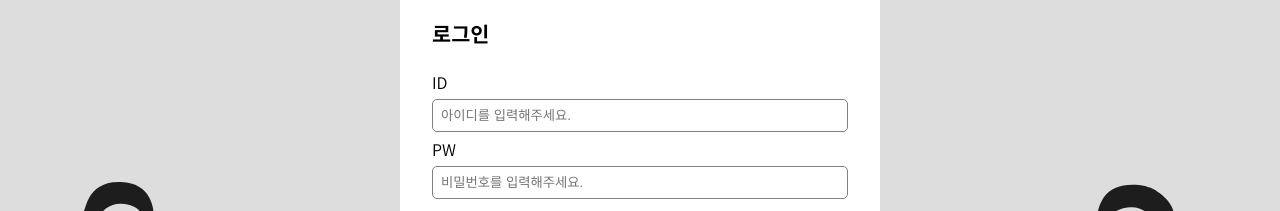
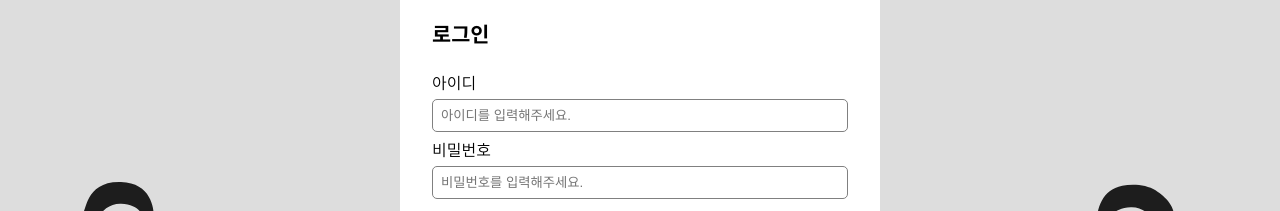
Before and after one commit to jjmin321/RandomChatting_Web, a Vue app: page / in a window 1280 px wide. Both pictures are taken after a click on the button "로그인". Shown: the part 275-486 px from the top of the page. Built offline with nearby package versions, Linux system fonts and the light colour scheme.

Commit message:
[IMPROVE] Modal Box

```diff
--- a/src/components/LoginModal.vue
+++ b/src/components/LoginModal.vue
@@ -4,11 +4,11 @@
         <div class="login-modal-box">
             <h3 class="login-modal-box-title">로그인</h3>
             <div class="login-modal-box-form">
-                <span>ID</span>
+                <span>아이디</span>
                 <input v-model="id" type="text" placeholder="아이디를 입력해주세요." autofocus />
             </div>
             <div class="login-modal-box-form">
-                <span>PW</span>
+                <span>비밀번호</span>
                 <input v-model="pw" type="text" placeholder="비밀번호를 입력해주세요." />
             </div>
                 <button class="login-modal-box-submit" @click="login">로그인</button>
```
